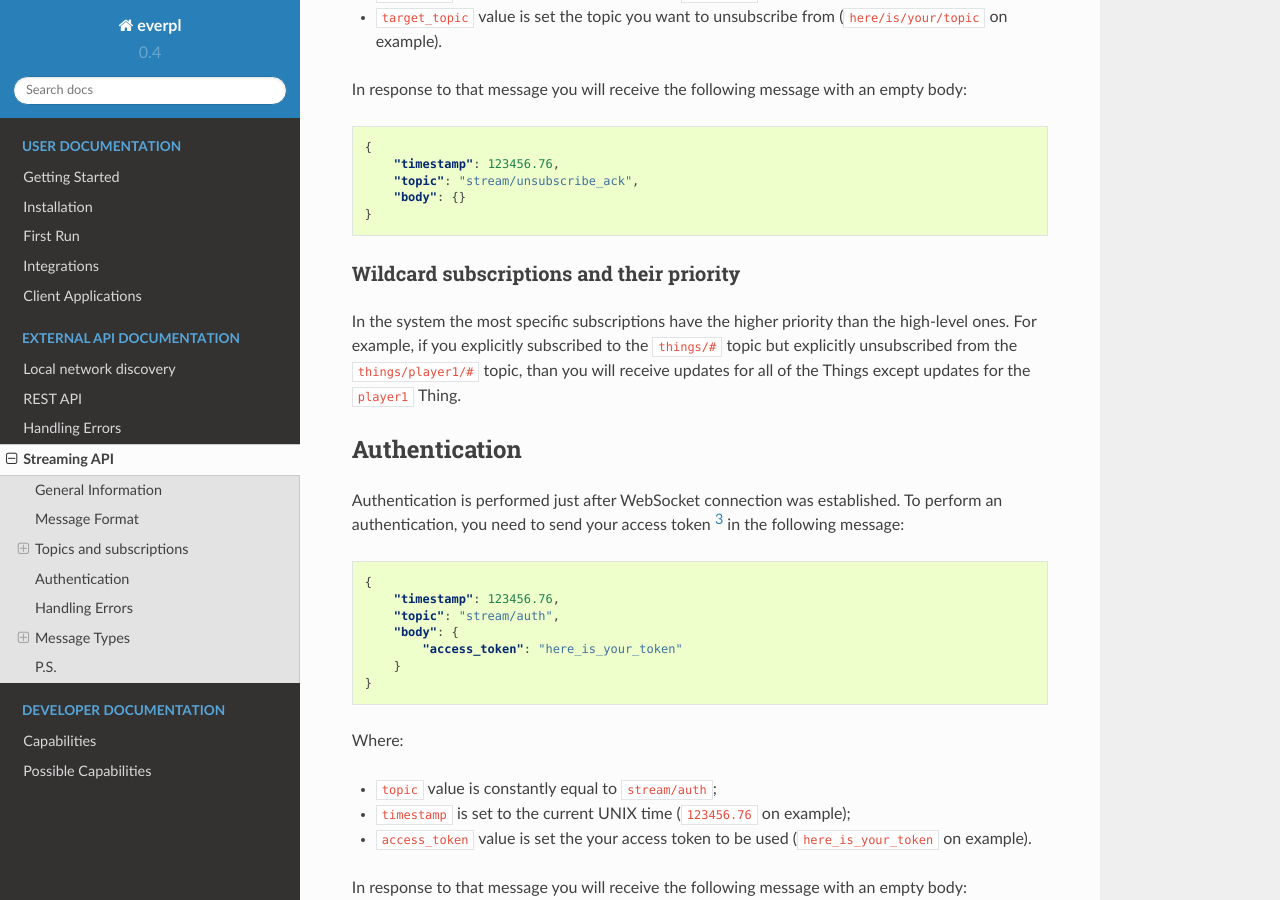
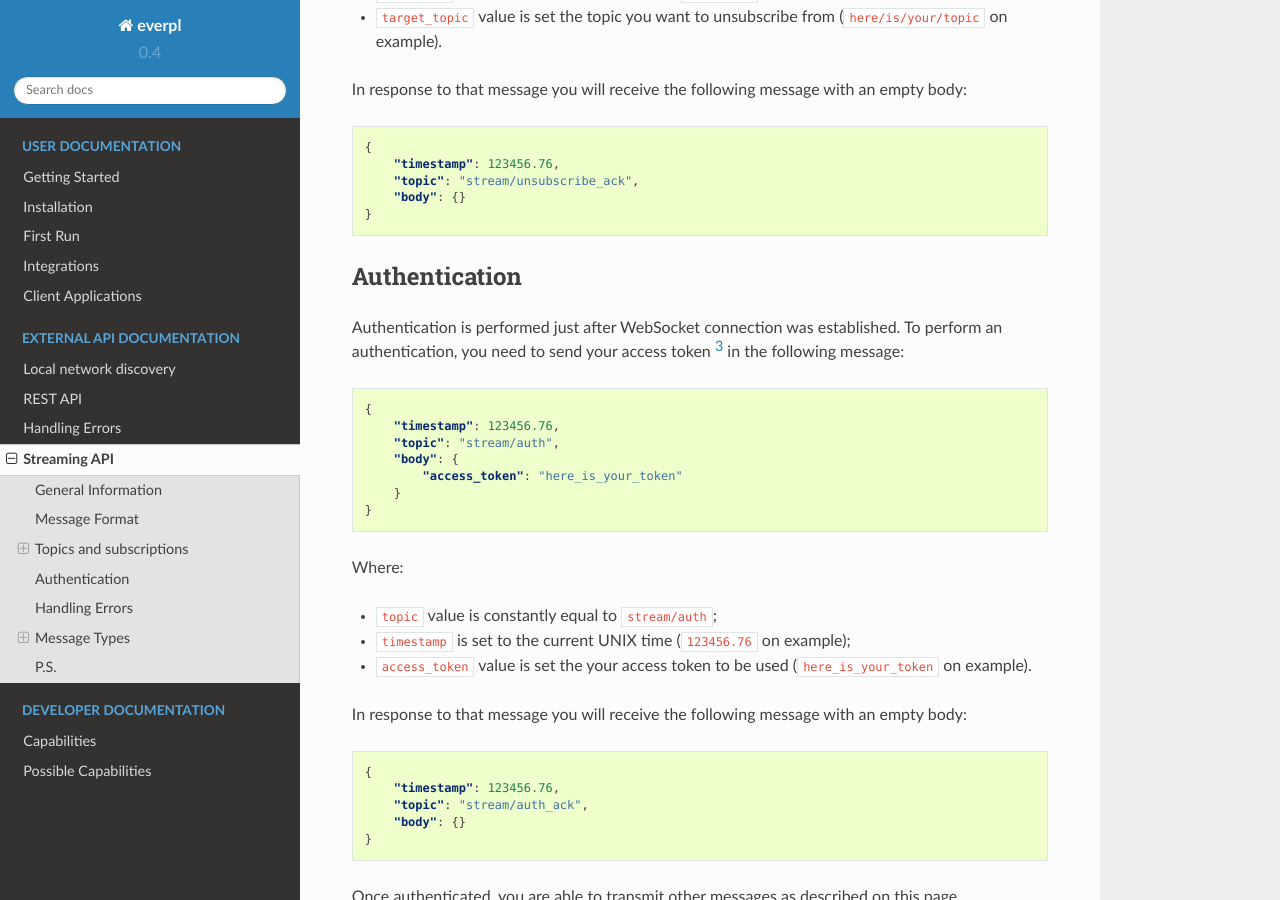
Before and after one commit to fossabot/everpl, a Sphinx documentation site: the page built from docs/source/api/streaming_api.rst, in a window 1280 px wide and 900 px high, scrolled down 3277 px. Built offline with Sphinx 7.4.7 and the Read the Docs theme 2.0.0, drawn with Linux system fonts in a browser that asks for light colours; pages that are not in the unit, such as notebooks, are missing from menus.

Commit message:
DOCS, Streaming API: Removed a feature with wildcard subscriptions and specific unsubscriptions

```diff
--- a/docs/source/api/streaming_api.rst
+++ b/docs/source/api/streaming_api.rst
@@ -192,16 +192,6 @@ with an empty body:
         "topic": "stream/unsubscribe_ack",
         "body": {}
     }
-
-
-Wildcard subscriptions and their priority
-^^^^^^^^^^^^^^^^^^^^^^^^^^^^^^^^^^^^^^^^^
-
-In the system the most specific subscriptions have the higher
-priority than the high-level ones. For example, if you explicitly
-subscribed to the ``things/#`` topic but explicitly unsubscribed
-from the ``things/player1/#`` topic, than you will receive updates
-for all of the Things except updates for the ``player1`` Thing.
 
 
 Authentication
```
